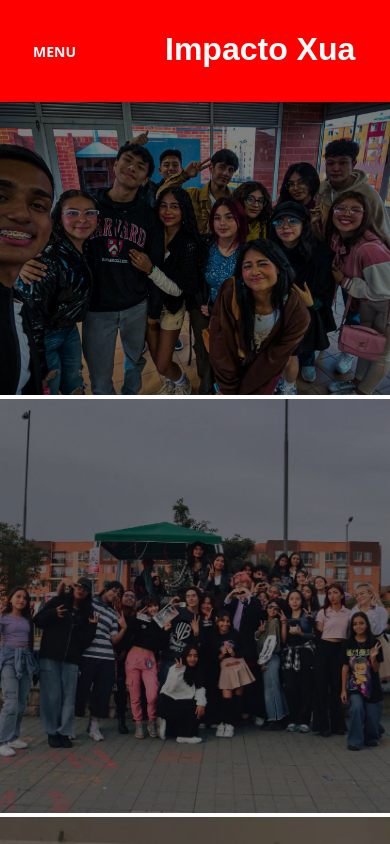
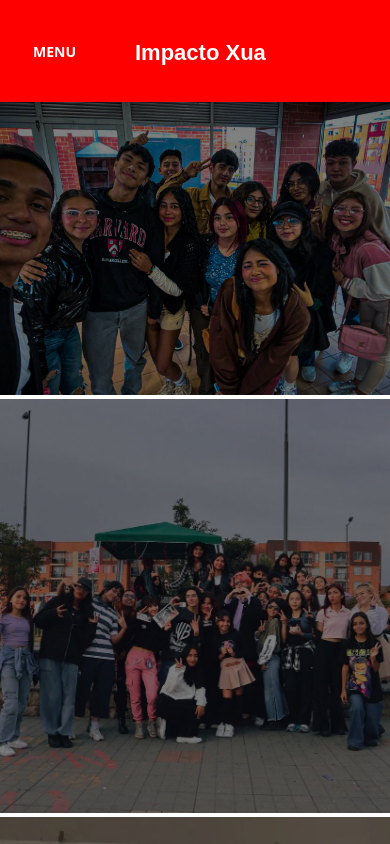
Before and after one commit to jugaseme/Xua-web, a plain HTML site: page Xua web/index.html in a window 390 px wide. Shown: the top 844 px of the page. Drawn offline with Linux system fonts and the light colour scheme.

Commit message:
Add files via upload

```diff
--- a/Xua web/Styles.css
+++ b/Xua web/Styles.css
@@ -235,7 +235,7 @@ header {
   top:-10px;
   left: 550px;
   font-size: 22px;
-  font-style: oswald;
+
 }
 .container p{
   text-align: right;
@@ -345,6 +345,13 @@ header {
     font-style: oswald;
   }
 
+  .title-link{
+    top: 0px;
+    left: -30px;
+    font-size: 22px;
+
+  }
+
 }
 
 
```
